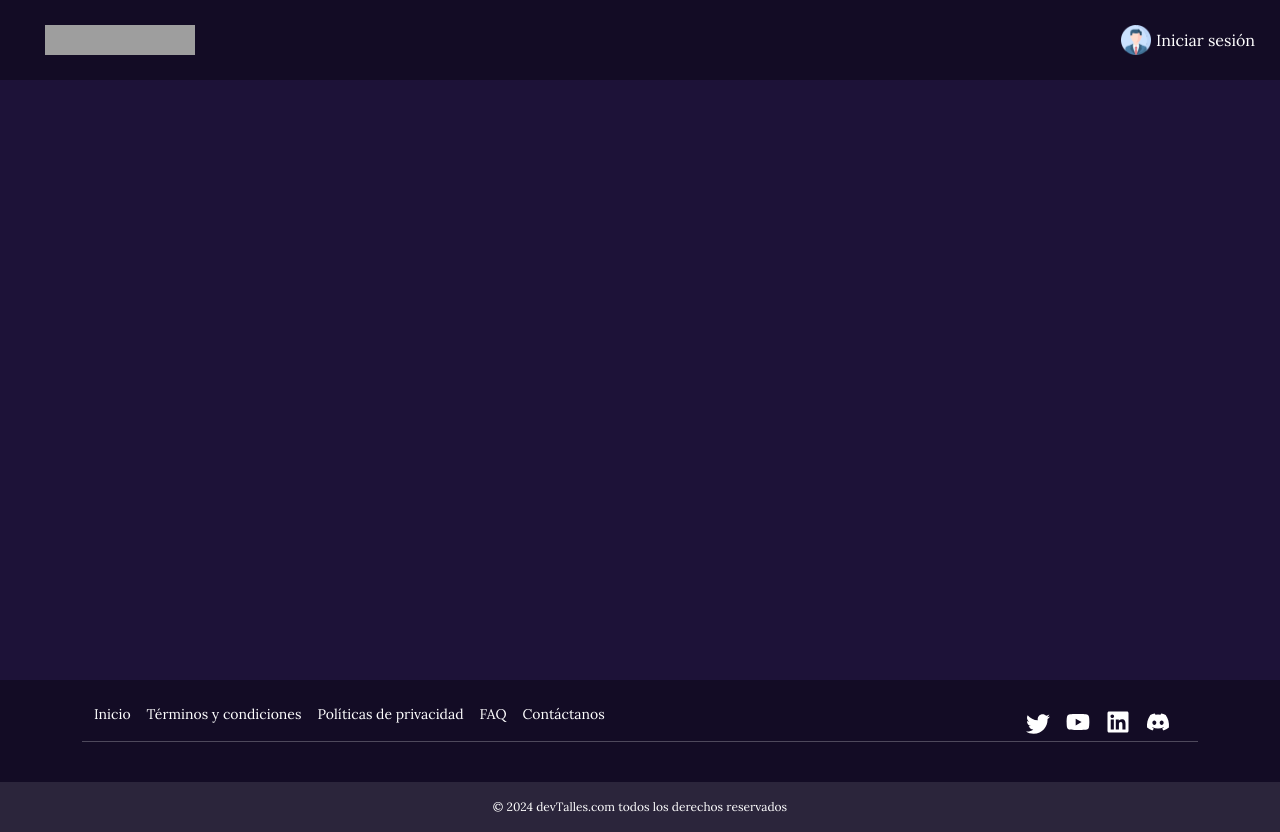
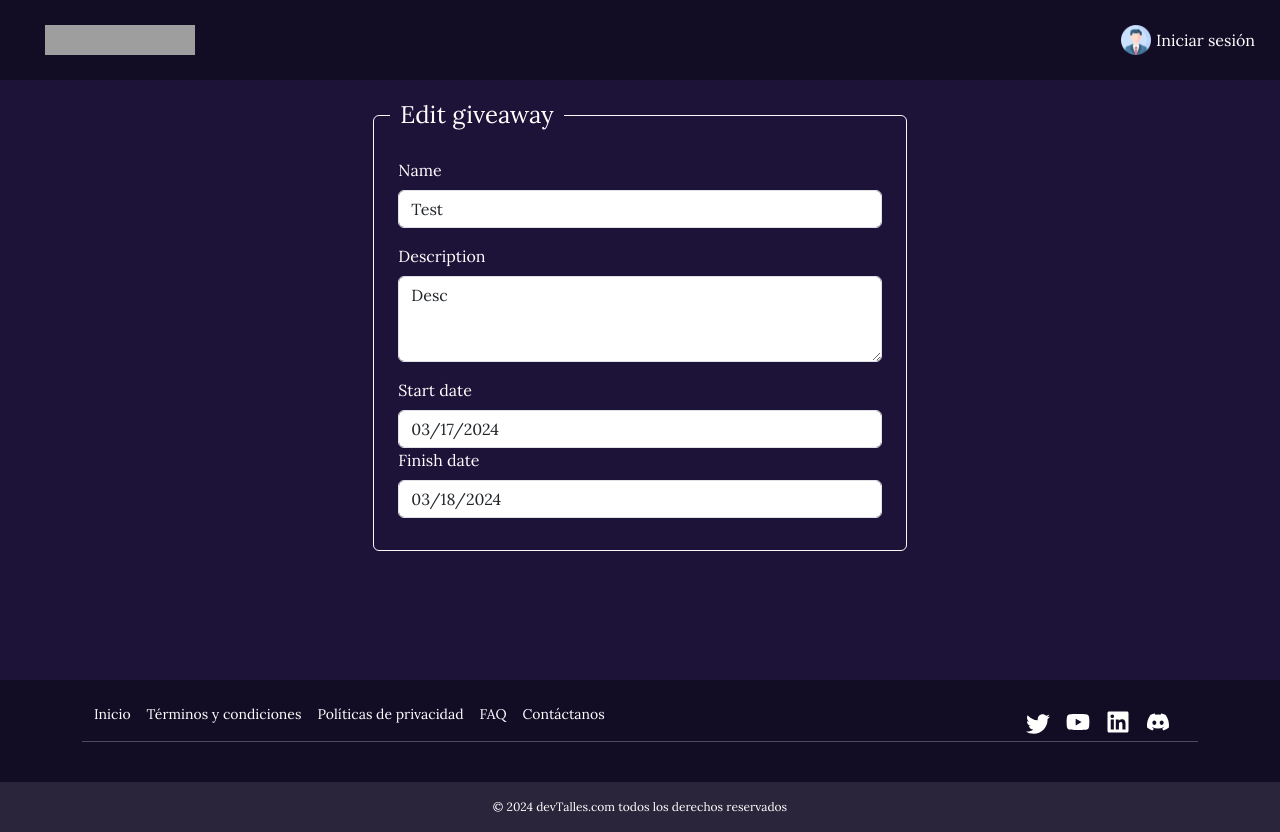
Before and after one commit to murvn77/CodeQuest2024Front, a React (Vite) app: page / in a window 1280 px wide. Built offline with nearby package versions, Linux system fonts and the light colour scheme; grey boxes are pictures that could not be loaded.

Commit message:
FEAT: form

```diff
--- a/src/App.tsx
+++ b/src/App.tsx
@@ -3,14 +3,13 @@ import 'bootstrap/dist/css/bootstrap.min.css';
 import Layout from './layout/layout';
 import Home from './pages/home/home';
 import Principal from './pages/principal/principal';
-import AuthCallback from './pages/login/authCallback';
 
 const App = () => {
   return (
     <Router>
       <Layout>
         <Routes>
-        <Route exact path="/" Component={Home} />
+        <Route path="/" Component={Home} />
         <Route path="/principal" Component={Principal}/>
         <Route path="/authCallback" Component={Principal}/>
         </Routes>
--- /dev/null
+++ b/src/components/form/form.css
@@ -0,0 +1,12 @@
+fieldset {
+    margin-bottom: 1em !important;
+    border: 1px solid #666 !important;
+    padding:1px !important;
+    color: white;
+}
+
+legend {
+    padding: 1px 10px !important;
+    float:none;
+    width:auto;
+}
--- /dev/null
+++ b/src/components/form/form.jsx
@@ -0,0 +1,190 @@
+import React, { useState, useEffect } from 'react';
+import './form.css'
+// import { useNavigate } from 'react-router-dom';
+// import './Navbar.css'; // Asegúrate de tener este archivo CSS
+// import Swal from 'sweetalert2';
+
+const CustomForm = (props) => {
+
+    const readOnlyProp = props.readOnlyProp || true;
+    var initial_data = {
+        start_date: '',
+        finish_date: '',
+        title: '',
+        description:'',
+        image: ''
+    }
+    if(props.data){
+        initial_data = props.data;
+    }
+    const [data, setData] = useState(initial_data);
+
+    const handleInput = (e) => {
+        console.log(e)
+        let input = e.target.id;
+        console.log(input)
+        setData({...data,
+            [input]: e.target.value
+        })
+    }
+
+    const handleImageInput = (e) => {
+        console.log(e)
+        var reader = new FileReader();
+        reader.readAsDataURL(e.nativeEvent.srcElement.files[0]);
+        console.log(reader)
+        reader.onloadend = function() {
+            let input = e.target.id;
+            setData({...data,
+                [input]: reader.result
+            })
+        }
+    }
+
+    const sendData = () => {
+        alert(JSON.stringify(data))
+    }
+
+    // useEffect(() => {
+    //     async function fechtData() {
+    //         console.log("haciendo peticion")
+    //         const code = new URLSearchParams(window.location.search).get('code');
+    //         const CLIENT_ID = '1218718388809891841';
+    //         const CLIENT_SECRET = 'NmMU9hIzlnC18bs3qToZDFAlxg6H1BF8';
+    //         let options = {
+    //             url: 'https://discord.com/api/oauth2/token',
+    //             method: 'POST',
+    //             headers: {
+    //                 'Content-Type': 'application/x-www-form-urlencoded'
+    //             },
+    //             body: new URLSearchParams({
+    //                 'client_id': CLIENT_ID,
+    //                 'client_secret': CLIENT_SECRET,
+    //                 'grant_type': 'authorization_code',
+    //                 'code': code,
+    //                 'redirect_uri': 'http://localhost:5173/principal'
+    //             })
+    //         }
+    //         const data = await fetch('https://discord.com/api/v10/oauth2/token', options);
+    //         const response = await data.json();
+    //         console.log(response)
+    //         const accessToken = response.access_token;
+    //         const tokenType = response.token_type;
+    //         sessionStorage.setItem("tokenType", tokenType);
+    //         sessionStorage.setItem("accessToken", accessToken);
+    //         if (!accessToken) {
+    //             // window.location.href = '/';
+    //         }
+
+    //         fetch('https://discord.com/api/users/@me/guilds', {
+    //             headers: {
+    //                 authorization: `${tokenType} ${accessToken}`,
+    //             },
+    //         })
+    //             .then(result => result.json())
+    //             .then(response => {
+    //                 console.log(response);
+    //             })
+    //             .catch(console.error);
+
+    //         fetch('https://discord.com/api/users/@me', {
+    //             headers: {
+    //                 authorization: `${tokenType} ${accessToken}`,
+    //             },
+    //         })
+    //             .then(result => result.json())
+    //             .then(response => {
+    //                 console.log(response);
+    //                 const { username, discriminator, avatar, id } = response;
+    //                 //set the welcome username string
+    //                 setData(response);
+    //                 sessionStorage.setItem('userData', JSON.stringify(response));
+    //             })
+    //             .catch(console.error);
+    //     }
+    //     if (window.location.pathname === "/principal") {
+    //         if (!sessionStorage.getItem("accessToken")) {
+    //             fechtData();
+    //         }
+    //     }
+
+    // }, []);
+
+    // const [isLoggedIn, setIsLoggedIn] = useState(false);
+    // const [userName, setUserName] = useState('');
+    // const navigate = useNavigate();
+
+    // useEffect(() => {
+    //     const loggedInUserString = sessionStorage.getItem('userData');
+    //     if (!loggedInUserString) {
+    //         setIsLoggedIn(false);
+    //         setUserName('');
+    //     } else {
+    //         const loggedInUser = JSON.parse(loggedInUserString);
+    //         setIsLoggedIn(true);
+    //         setUserName(loggedInUser.name);
+    //     }
+
+    // }, [sessionStorage.getItem('userData')]);
+
+    // const handleLogin = () => {
+    //     const clientId = '1218718388809891841';
+    //     const redirectUri = encodeURIComponent('http://localhost:5173/principal');
+    //     const scope = encodeURIComponent('identify guilds');
+    //     const authorizationUrl = `https://discord.com/oauth2/authorize?client_id=${clientId}&response_type=code&redirect_uri=http%3A%2F%2Flocalhost%3A5173%2Fprincipal&scope=guilds+identify`;
+    //     window.location.href = authorizationUrl;
+    // };
+
+    // const handleLogout = () => {
+    //     sessionStorage.clear();
+    //     setIsLoggedIn(false);
+    //     navigate('/', { replace: true });
+    //     Swal.fire({
+    //         icon: 'success',
+    //         title: '¡Logout!',
+    //         text: 'Cierre de sesión existoso.',
+    //     });
+    // };
+
+    return (
+        <>
+            <div className="col-12 col-sm-9 col-md-5 mt-3 mb-5 mx-auto">
+                <fieldset className="border border-light rounded p-3">
+                    {readOnlyProp ? <legend>Edit giveaway</legend> : <legend>Create giveaway</legend>}
+                    <div id="reactSignUpForm" className="px-2">
+                        <div className="mb-3">
+                            <label htmlFor="name" className="form-label">Name</label>
+                            <input type="text" className="form-control" id="name" onChange={handleInput} readOnly={readOnlyProp} value={data.title}/>
+                        </div>
+                        <div className="mb-3">
+                            <label htmlFor="description" className="form-label">Description</label>
+                            <textarea className="form-control" id="description" rows="3" onChange={handleInput} readOnly={readOnlyProp} value={data.description}></textarea>
+                        </div>
+
+                        {!readOnlyProp && <div className="mb-3">
+                            <label htmlFor="avatar" className="form-label">Image</label>
+                            <input className="form-control" type="file" id="image" name="avatar" accept="image/png, image/jpeg, image/gif" onChange={handleImageInput} readOnly={readOnlyProp}/>
+                        </div>}
+                        {console.log(data.image)}
+                        {data.image && <div className="mb-3">
+                            <label htmlFor="avatar" className="form-label">Image</label>
+                            <img id="blah" src={data.image} alt="your image" style={{width: '100%'}}/>
+                        </div>}
+
+                        <div className="mb-3">
+                            <label htmlFor="start_date" className="form-label">Start date</label>
+                            <input className="form-control" type="date" id="start_date" onChange={handleInput} readOnly={readOnlyProp} value={data.start_date}/>
+                            <label htmlFor="finish_date" className="form-label">Finish date</label>
+                            <input className="form-control" type="date" min={data.start_date} id='finish_date' onChange={handleInput} readOnly={readOnlyProp} value={data.finish_date}/>
+                        </div>
+                    </div>
+
+                    {!readOnlyProp && <button type="button" className="btn btn-success" onClick={sendData}>Create</button>}
+                </fieldset>
+            </div>
+
+        </>
+    );
+};
+
+export default CustomForm;
--- a/src/layout/layout.jsx
+++ b/src/layout/layout.jsx
@@ -1,16 +1,12 @@
 import React, { useEffect, useState } from 'react';
-import { useLocation } from 'react-router-dom';
 import Navbar from '../components/navbar/Navbar';
 import NvRes from '../components/navbar/NvRes';
 import Footer from '../components/footer/Footer';
-import CookieConsentBanner from '../components/cookies/cookies'; // Importa el componente CookieConsentBanner
 import './layout.css';
 
 function Layout({ children }) {
   const [windowWidth, setWindowWidth] = useState(window.innerWidth);
   const [isLoggedIn, setIsLoggedIn] = useState(false);
-
-  const location = useLocation();
 
   useEffect(() => {
     const handleResize = () => {
@@ -49,12 +45,6 @@ function Layout({ children }) {
     setIsLoggedIn(false);
   };
 
-  // Función para manejar la aceptación de cookies
-  const handleCookieAccept = () => {
-    localStorage.setItem('cookieAccepted', 'true');
-    setCookieAccepted(true);
-  };
-
   return (
     <div className='layout' style={{ display: 'flex', flexDirection: 'column', width: '100%' }}>
       {windowWidth < 800 ? (
--- a/src/pages/home/home.jsx
+++ b/src/pages/home/home.jsx
@@ -1,14 +1,23 @@
 import React from "react";
 import './home.css';
+import CustomForm from "../../components/form/form";
 
-const Home = () =>{
-return(
-    <>
-        <div>
-
-        </div>
-    </>
-)
+const Home = () => {
+    return (
+        <>
+            <div>
+                <CustomForm readOnlyProp={true} data={
+                    {
+                        start_date: '2024-03-17',
+                        finish_date: '2024-03-18',
+                        title: 'Test',
+                        description: 'Desc',
+                        image: '',
+                    }
+                }></CustomForm>
+            </div>
+        </>
+    )
 }
 
 export default Home;
--- a/tsconfig.json
+++ b/tsconfig.json
@@ -5,7 +5,7 @@
     "lib": ["ES2020", "DOM", "DOM.Iterable"],
     "module": "ESNext",
     "skipLibCheck": true,
-
+    "allowJs": true,
     /* Bundler mode */
     "moduleResolution": "bundler",
     "allowImportingTsExtensions": true,
```
